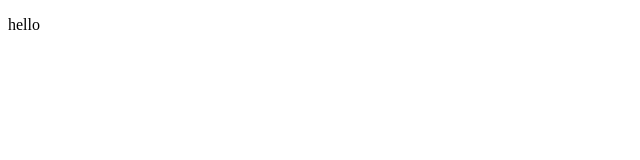
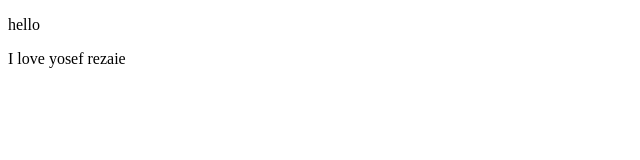
Before and after one commit to yosef-rezaie/dev-tutorial, a plain HTML site: page index.html in a window 1280 px wide. Shown: the full height of the page, 0-640 px from the left. Drawn offline with Linux system fonts and the light colour scheme.

Commit message:
yosef rezaie

```diff
--- a/index.html
+++ b/index.html
@@ -7,5 +7,6 @@
 </head>
 <body>
     <p>hello</p>
+    <p> I love yosef rezaie</p>
 </body>
 </html>
```
